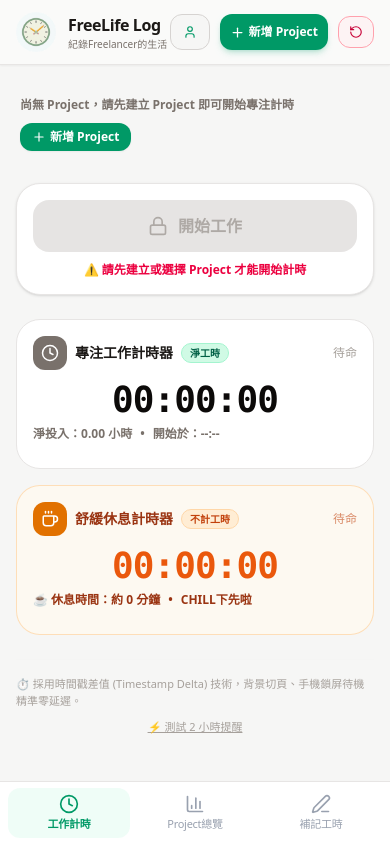
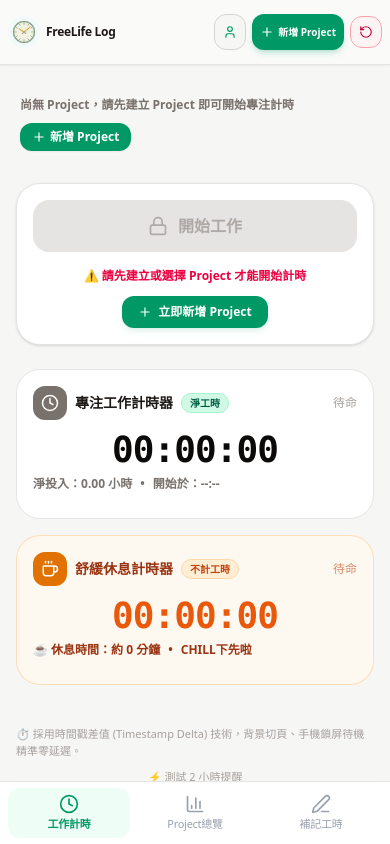
Before and after one commit to kyrachanart/FreeLife-Log, a React (Vite) app: page / in a window 390 px wide. Shown: the top 844 px of the page. Built offline with nearby package versions, Linux system fonts and the light colour scheme.

Commit message:
style: optimize header layout and add project shortcut
- Refactor header responsiveness for better mobile fit
- Add "Add Project" button in TimerTab when no project is selected
- Standardize border styling in ManualEntryTab

```diff
--- a/src/App.tsx
+++ b/src/App.tsx
@@ -481,32 +481,32 @@ function AppContent() {
         }`}
       >
         {/* Upper Brand & Controls Bar */}
-        <div className="max-w-6xl mx-auto px-4 sm:px-6 h-16 flex items-center justify-between">
+        <div className="max-w-6xl mx-auto px-2 sm:px-6 h-16 flex items-center justify-between gap-1 sm:gap-4">
           {/* Logo & Identity */}
-          <div className="flex items-center gap-3">
-            <div className="w-10 h-10 flex items-center justify-center shrink-0 overflow-hidden">
+          <div className="flex items-center gap-1.5 sm:gap-3 min-w-0">
+            <div className="w-8 h-8 sm:w-10 sm:h-10 flex items-center justify-center shrink-0 overflow-hidden">
               <img
                 src="/Freelife-log_icon_v2.png"
                 alt="FreeLife Log"
                 className="w-full h-full object-contain bg-transparent"
               />
             </div>
-            <div>
-              <div className="flex items-center gap-2">
-                <h1 className="font-extrabold text-base sm:text-lg tracking-tight">FreeLife Log</h1>
+            <div className="min-w-0">
+              <div className="flex items-center gap-1">
+                <h1 className="font-extrabold text-xs sm:text-base md:text-lg tracking-tight whitespace-nowrap">FreeLife Log</h1>
               </div>
-              <p className="text-[10px] text-stone-500 dark:text-slate-400">
+              <p className="text-[10px] text-stone-500 dark:text-slate-400 hidden xs:block sm:block truncate">
                 紀錄Freelancer的生活
               </p>
             </div>
           </div>
 
           {/* Header Quick Controls */}
-          <div className="flex items-center gap-2.5">
+          <div className="flex items-center gap-1.5 sm:gap-2.5 shrink-0">
             {/* User Profile / Creator Badge */}
             <button
               onClick={() => setIsProfileModalOpen(true)}
-              className={`h-9 px-3 rounded-xl border text-xs font-bold flex items-center gap-2 transition-all cursor-pointer ${
+              className={`h-9 px-2 sm:px-3 rounded-xl border text-xs font-bold flex items-center gap-1.5 transition-all cursor-pointer shrink-0 ${
                 isWarm
                   ? 'border-stone-300 bg-stone-100/80 hover:bg-stone-200 text-stone-800'
                   : 'border-slate-700 bg-slate-800/80 hover:bg-slate-700 text-slate-200'
@@ -514,7 +514,7 @@ function AppContent() {
               title="設定製表人姓名與職業"
             >
               <User size={14} className="text-emerald-600 dark:text-emerald-400 shrink-0" />
-              <div className="text-left leading-tight hidden xs:block">
+              <div className="text-left leading-tight hidden md:block">
                 <div className="font-extrabold truncate max-w-[100px] sm:max-w-[130px]">
                   {freelancerProfile.name || '輸入姓名...'}
                 </div>
@@ -527,17 +527,17 @@ function AppContent() {
             {/* Prominent New Project Button (With Timer Interception Safeguard) - Always visible (display: flex) */}
             <button
               onClick={handleTriggerNewProject}
-              className="h-9 px-2.5 sm:px-4 rounded-xl text-xs sm:text-sm font-black bg-emerald-600 hover:bg-emerald-700 text-white flex items-center justify-center gap-1 transition-all shadow-md shadow-emerald-600/20 cursor-pointer hover:scale-102 shrink-0 whitespace-nowrap"
+              className="h-9 px-2 sm:px-4 rounded-xl text-[10px] sm:text-sm font-black bg-emerald-600 hover:bg-emerald-700 text-white flex items-center justify-center gap-1 transition-all shadow-md shadow-emerald-600/20 cursor-pointer hover:scale-102 shrink-0 whitespace-nowrap"
               title="創建新的 Project"
             >
-              <Plus size={15} className="shrink-0" />
+              <Plus size={14} className="shrink-0" />
               <span>新增 Project</span>
             </button>
 
             {/* Clear All Data with Modal Confirmation - Explicitly labelled "重置紀錄" */}
             <button
               onClick={() => setIsClearModalOpen(true)}
-              className={`px-2.5 sm:px-3 py-2 rounded-xl border text-xs font-bold flex items-center gap-1.5 transition-colors cursor-pointer shrink-0 whitespace-nowrap ${
+              className={`px-2 sm:px-3 py-2 rounded-xl border text-xs font-bold flex items-center gap-1.5 transition-colors cursor-pointer shrink-0 whitespace-nowrap ${
                 isWarm
                   ? 'border-rose-300 bg-rose-50/70 hover:bg-rose-100 text-rose-700'
                   : 'border-rose-900/80 bg-rose-950/40 hover:bg-rose-900/60 text-rose-300'
--- a/src/components/tabs/ManualEntryTab.tsx
+++ b/src/components/tabs/ManualEntryTab.tsx
@@ -545,14 +545,12 @@ export const ManualEntryTab: React.FC<ManualEntryTabProps> = ({
         className={`rounded-3xl p-6 sm:p-8 border transition-all ${
           isWarm ? 'bg-white border-stone-200 shadow-sm' : 'bg-slate-900 border-slate-800'
         }`}
-        style={
-          currentProject
-            ? {
-                borderLeftWidth: '4px',
-                borderLeftColor: clientColor,
-              }
-            : undefined
-        }
+        style={{
+          borderLeftWidth: currentProject ? '4px' : '1px',
+          borderLeftColor: currentProject
+            ? clientColor
+            : (isWarm ? '#E6E4E2' : '#1E293B'),
+        }}
       >
             {/* Clean Header */}
             <div className="flex flex-col sm:flex-row sm:items-center justify-between pb-5 border-b border-stone-100 dark:border-slate-800 mb-6 gap-3">
--- a/src/components/tabs/TimerTab.tsx
+++ b/src/components/tabs/TimerTab.tsx
@@ -1059,9 +1059,21 @@ export const TimerTab: React.FC<TimerTabProps> = ({
             </div>
 
             {!hasProject && (
-              <p className="text-xs font-bold text-rose-600 dark:text-rose-400 text-center">
-                ⚠️ 請先建立或選擇 Project 才能開始計時
-              </p>
+              <div className="flex flex-col items-center gap-2 pt-1.5">
+                <p className="text-xs font-bold text-rose-600 dark:text-rose-400 text-center">
+                  ⚠️ 請先建立或選擇 Project 才能開始計時
+                </p>
+                {onOpenNewProjectModal && (
+                  <button
+                    type="button"
+                    onClick={onOpenNewProjectModal}
+                    className="mt-1 px-4 py-2 rounded-xl bg-emerald-600 hover:bg-emerald-700 text-white text-xs font-black flex items-center gap-1.5 transition-all shadow-md shadow-emerald-600/10 cursor-pointer hover:scale-102"
+                  >
+                    <Plus size={14} />
+                    <span>立即新增 Project</span>
+                  </button>
+                )}
+              </div>
             )}
           </div>
         ) : (
```
